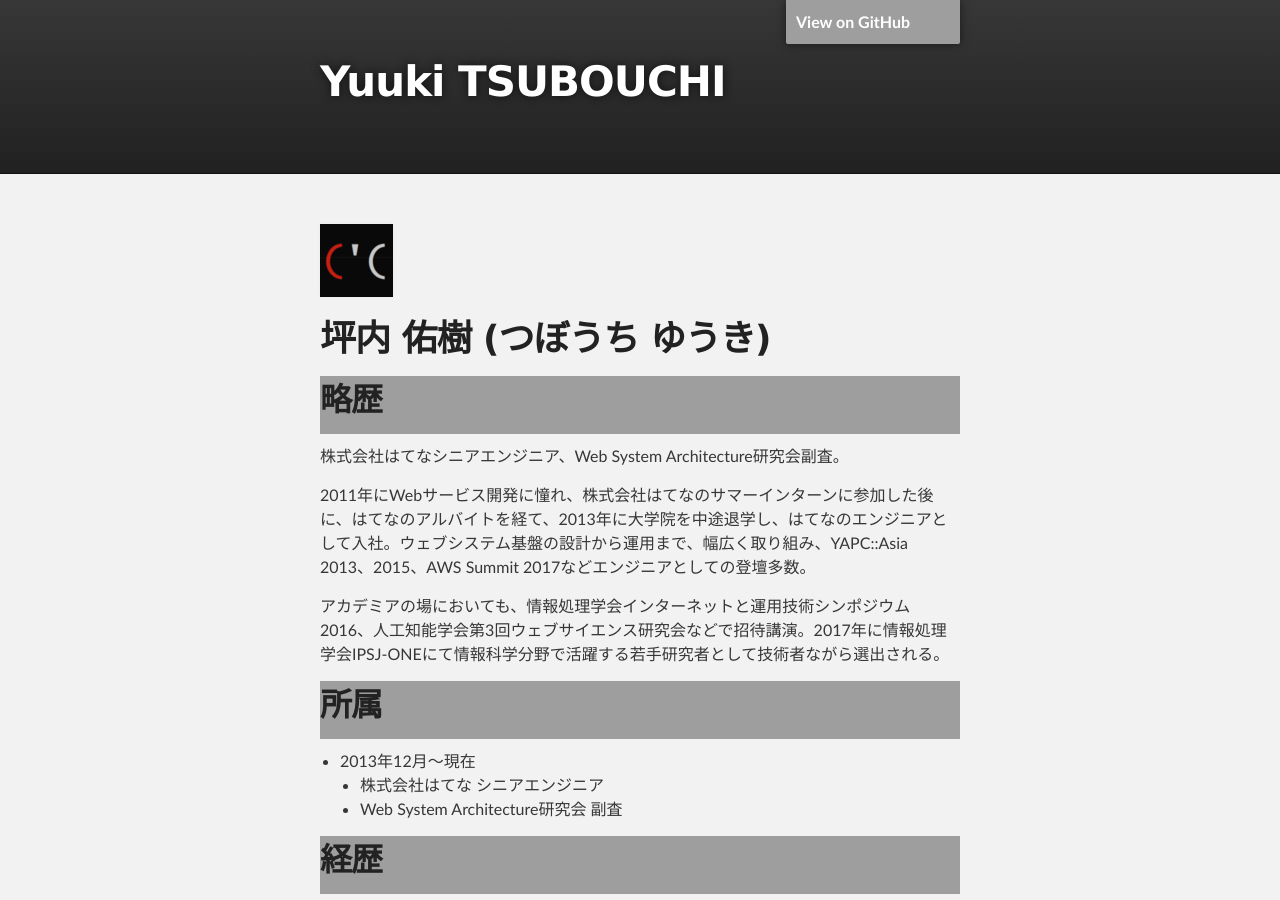
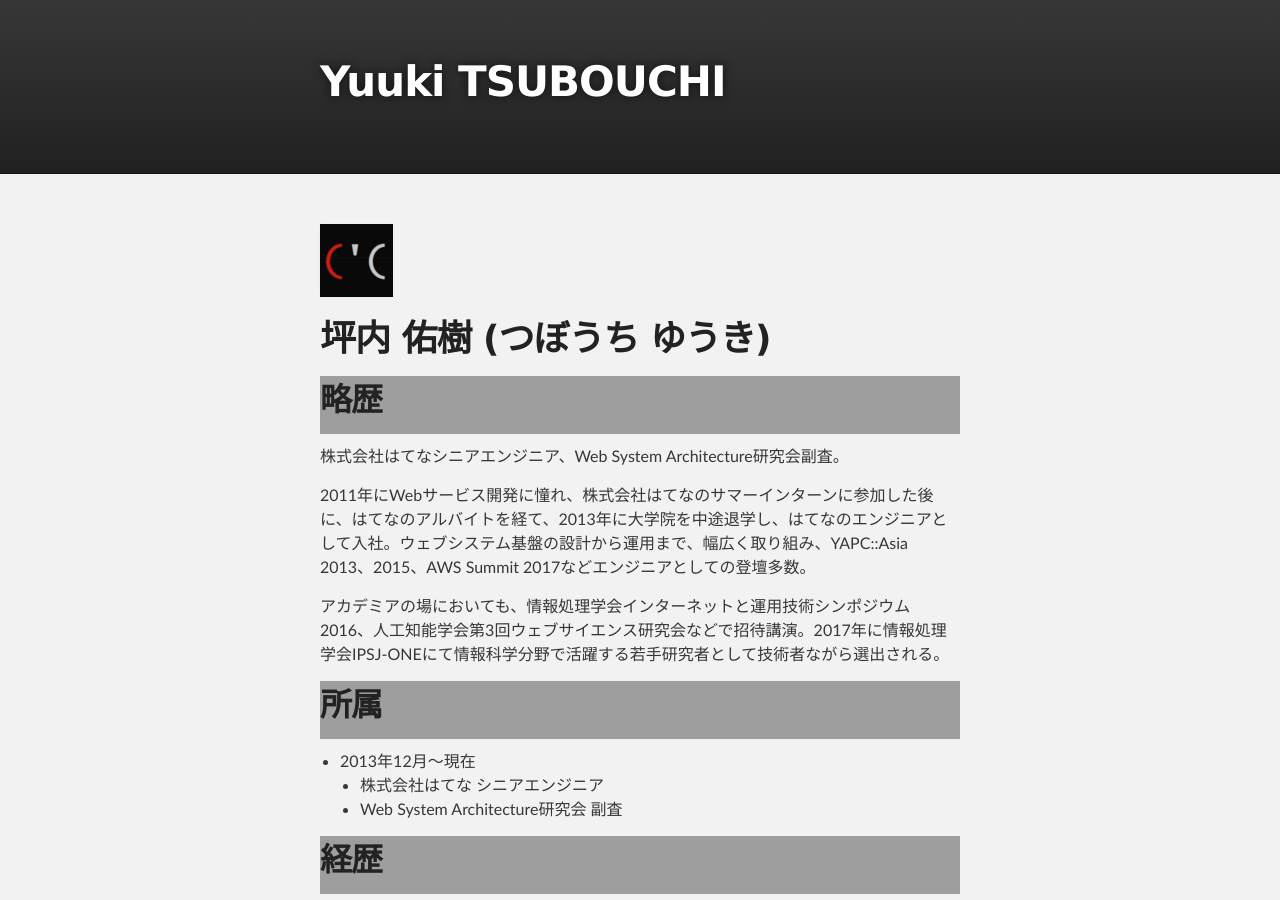
Before and after one commit to yuuki/yuuk.io, a Jekyll site: the page built from index.md, in a window 1280 px wide and 900 px high. Built offline with Jekyll 4.4.1, drawn with Linux system fonts in a browser that asks for light colours; nearby versions of some CDN libraries.

Commit message:
Remove forkme_banner

```diff
--- a/_layouts/index.html
+++ b/_layouts/index.html
@@ -17,8 +17,6 @@
     <!-- HEADER -->
     <div id="header_wrap" class="outer">
         <header class="inner">
-          <a id="forkme_banner" href="https://github.com/yuuki/yuuk.io">View on GitHub</a>
-
           <h1 id="project_title">Yuuki TSUBOUCHI</h1>
           <h2 id="project_tagline"></h2>
         </header>
```
